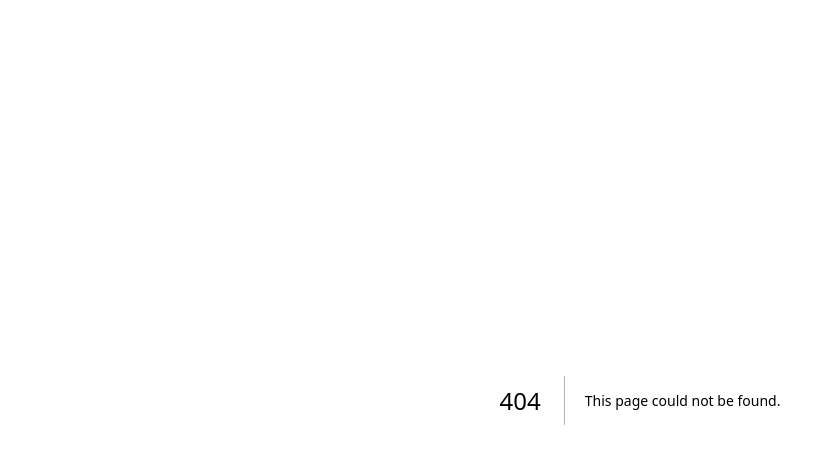
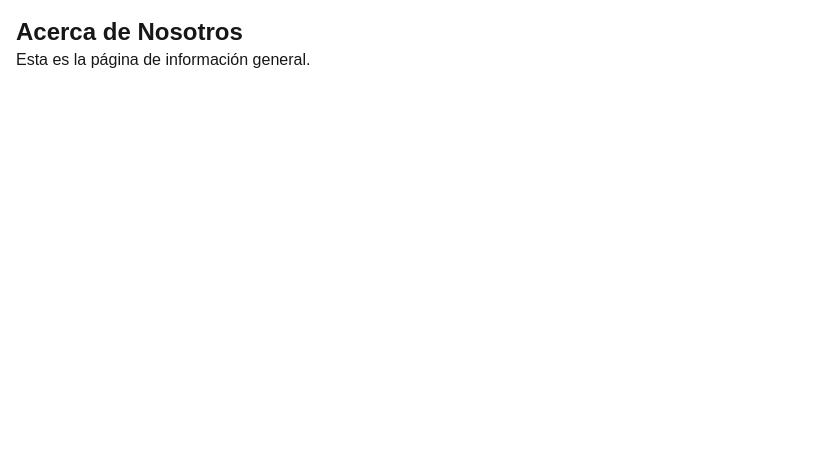
Before and after one commit to mauriciogc/next.js-15.3-1, a Next.js app: page /about in a window 1280 px wide. Before the commit this address had no page. Shown: the top 464 px of the page, without its empty margins (0-827 px from the left). Built offline with nearby package versions, Linux system fonts and the light colour scheme.

Commit message:
feat: add simple About page and update README.md accordingly

```diff
--- /dev/null
+++ b/src/app/about/page.tsx
@@ -0,0 +1,10 @@
+// src/app/about/page.tsx
+
+export default function AboutPage() {
+  return (
+    <div className="p-4">
+      <h1 className="text-2xl font-bold">Acerca de Nosotros</h1>
+      <p>Esta es la página de información general.</p>
+    </div>
+  );
+}
```
Also changed, not shown: 1 other file (tests, documents, lock files or other folders).
